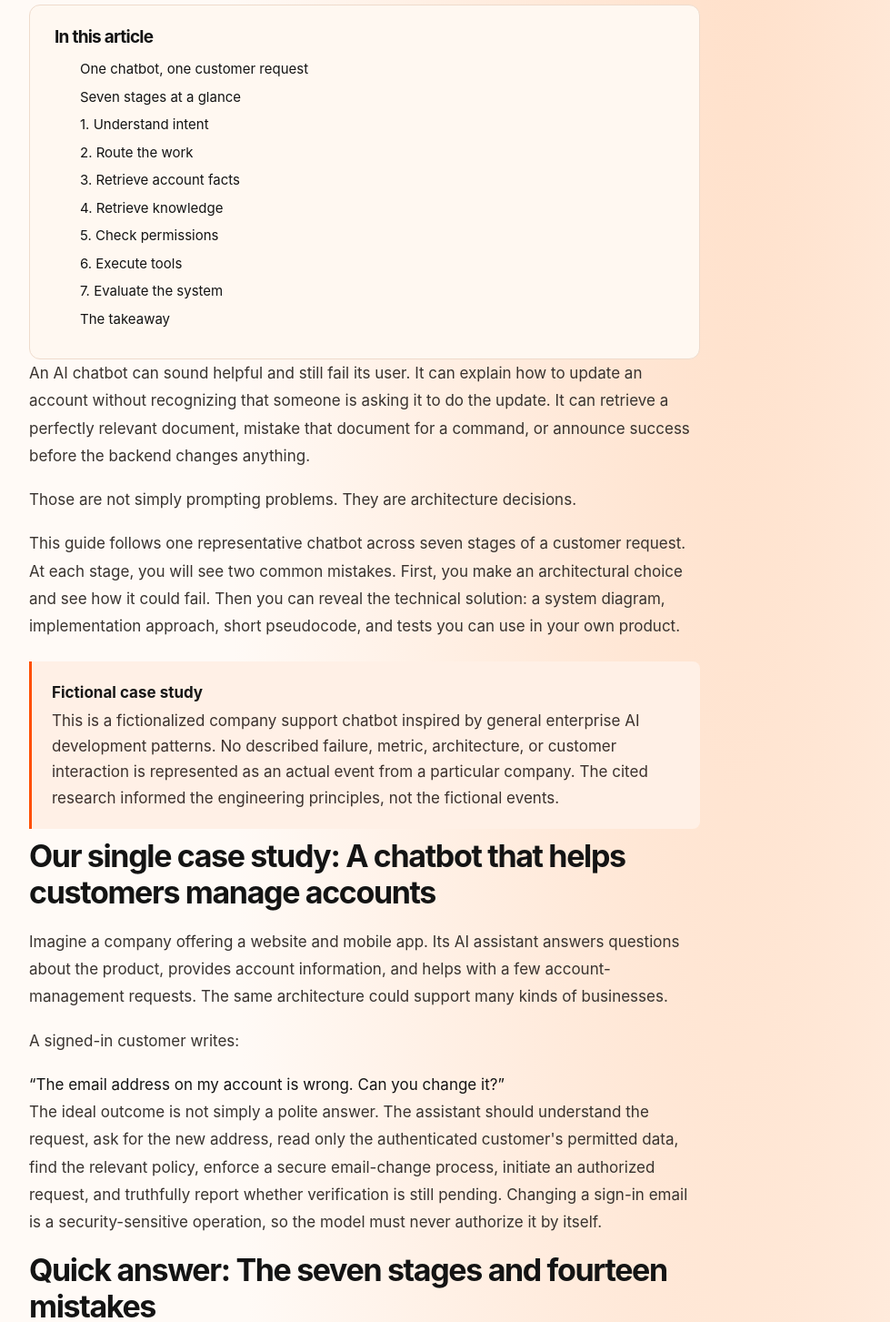
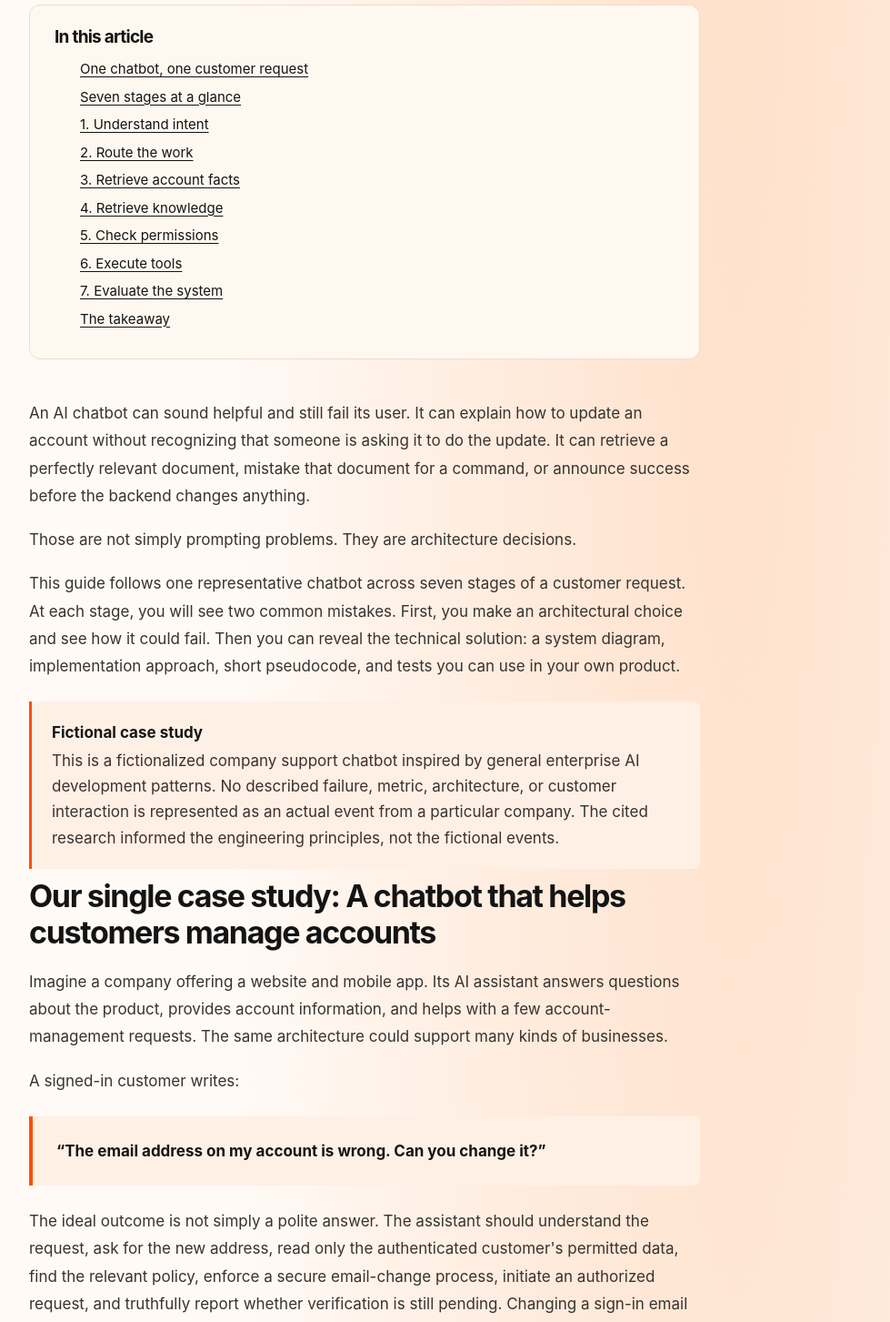
Before and after one commit to zakharov-denis/Klaudium-2.0, a Next.js app: page /blog/14-ai-agent-architecture-mistakes in a window 1280 px wide. Shown: the part 860-2313 px from the top of the page at 91% size, without its empty margins (239-1218 px from the left). Built offline with nearby package versions, Linux system fonts and the light colour scheme.

Commit message:
Style expandable architecture diagrams and examples

```diff
--- a/src/components/blog-editorial.css
+++ b/src/components/blog-editorial.css
@@ -100,3 +100,21 @@
 @media(prefers-reduced-motion:reduce) {
   .br-card { transition: none; }
 }
+
+/* Seven-stage architecture article: preserves the existing Brillas editorial system. */
+.br-agent-article .br-toc { margin-bottom: 44px; }
+.br-agent-article h2[id], .br-agent-article h3[id] { scroll-margin-top: 130px; }
+.br-agent-article .br-solution { border: 1px solid #eed8c6; border-radius: 12px; background: #fffaf5; padding: 0 22px 20px; margin: 23px 0 30px; }
+.br-agent-article .br-solution summary { cursor: pointer; font-weight: 700; color: #b63a08; padding: 18px 0; }
+.br-agent-article .br-solution summary::marker { color: #ff4f00; }
+.br-agent-article .br-solution[open] summary { border-bottom: 1px solid #f1dfd2; margin-bottom: 18px; }
+.br-agent-article .br-solution-label { font-size: 15px; font-weight: 700; margin: 20px 0 8px; }
+.br-agent-article .br-code, .br-agent-article .br-diagram { overflow-x: auto; white-space: pre; background: #181715; color: #fff0e3; padding: 22px; border-radius: 9px; font-size: 13px; line-height: 1.7; margin: 17px 0 25px; tab-size: 2; }
+.br-agent-article .br-diagram { background: #fff2e8; color: #29201b; border: 1px solid #efd3bd; }
+.br-agent-article :not(pre) > code { color: #b53b0b; background: #fff0e5; border-radius: 4px; padding: 2px 5px; overflow-wrap: anywhere; font-size: .9em; }
+.br-agent-article blockquote { margin: 24px 0; background: #fff0e6; border-left: 4px solid #ff4f00; padding: 23px 26px; border-radius: 0 8px 8px 0; font-weight: 650; }
+.br-agent-article .br-references { overflow-wrap: anywhere; }
+.br-agent-article .br-references a, .br-agent-article a { text-decoration: underline; text-underline-offset: 3px; }
+.br-agent-article .br-editorial-note { font-size: 13px; color: #605a56; margin-top: 22px; }
+.br-agent-article .br-final-cta a { color: #fff; text-decoration: none; }
+@media(max-width: 680px) { .br-agent-article .br-solution { padding: 0 14px 14px; } .br-agent-article .br-code, .br-agent-article .br-diagram { padding: 14px; font-size: 11px; } }
```
